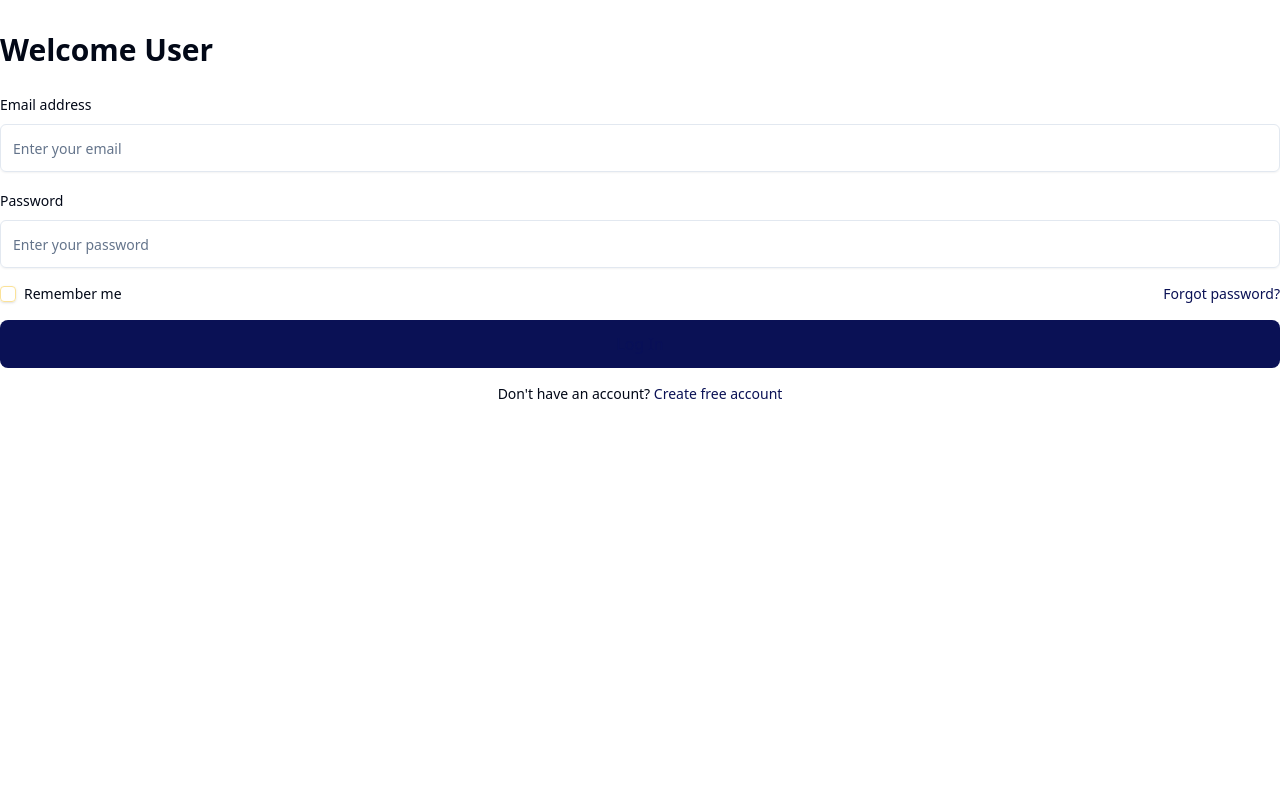
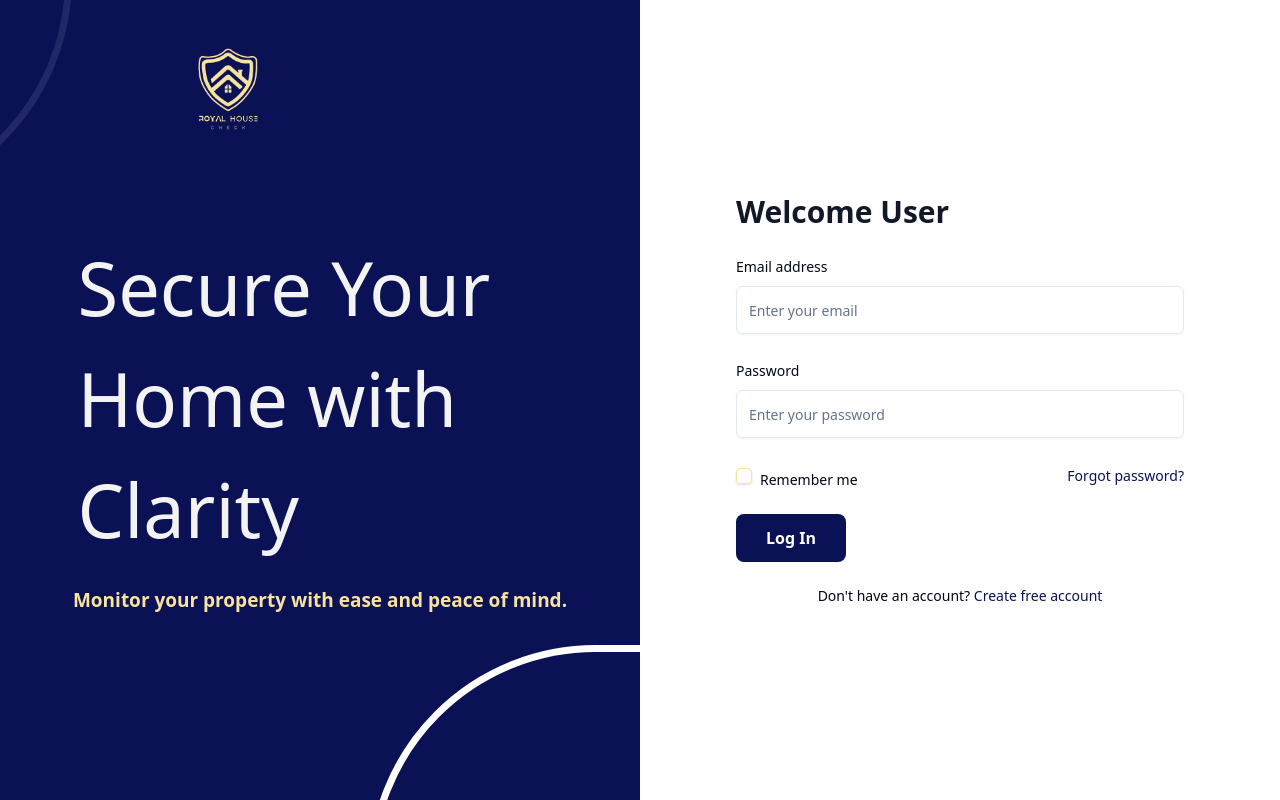
Before and after one commit to fahim37/lharris-frontend, a Next.js app: page /login in a window 1280 px wide. Built offline with nearby package versions, Linux system fonts and the light colour scheme.

Commit message:
build login page

```diff
--- a/src/app/(website)/dashboard/visit-logs/page.tsx
+++ b/src/app/(website)/dashboard/visit-logs/page.tsx
@@ -1,3 +1,4 @@
+
 "use client"
 
 import { useState } from "react"
--- a/src/components/auth/login-form.tsx
+++ b/src/components/auth/login-form.tsx
@@ -1,12 +1,14 @@
 "use client";
 
 import * as z from "zod";
+import { zodResolver } from "@hookform/resolvers/zod";
+import { useForm } from "react-hook-form";
 import { useState } from "react";
-import { useForm } from "react-hook-form";
-import { zodResolver } from "@hookform/resolvers/zod";
 import { signIn } from "next-auth/react";
 import { useRouter } from "next/navigation";
 import Link from "next/link";
+import { toast } from "sonner";
+
 
 import { Button } from "@/components/ui/button";
 import {
@@ -19,16 +21,13 @@ import {
 } from "@/components/ui/form";
 import { Input } from "@/components/ui/input";
 import { Checkbox } from "@/components/ui/checkbox";
-import { toast } from "sonner";
+import Image from "next/image";
 
+// Schema with explicit typing
 const loginFormSchema = z.object({
-  email: z.string().email({
-    message: "Please enter a valid email address.",
-  }),
-  password: z.string().min(1, {
-    message: "Password is required.",
-  }),
-  rememberMe: z.boolean().default(false),
+  email: z.string().email("Please enter a valid email address."),
+  password: z.string().min(1, "Password is required."),
+  rememberMe: z.boolean(),
 });
 
 type LoginFormValues = z.infer<typeof loginFormSchema>;
@@ -46,7 +45,7 @@ export function LoginForm() {
     },
   });
 
-  async function onSubmit(data: LoginFormValues) {
+  const onSubmit = async (data: LoginFormValues) => {
     setIsLoading(true);
 
     try {
@@ -54,29 +53,42 @@ export function LoginForm() {
         email: data.email,
         password: data.password,
         redirect: false,
+        callbackUrl: "/dashboard",
       });
 
       if (response?.error) {
-        toast("Login failed");
+        toast.error("Invalid credentials");
       } else {
         router.push("/dashboard");
         router.refresh();
       }
     } catch (error) {
-      toast("Something went wrong");
+      toast.error("Something went wrong. Please try again. || " + error);
     } finally {
       setIsLoading(false);
     }
-  }
+  };
 
   return (
-    <div className="space-y-6 py-8">
-      <div className="space-y-2">
-        <h1 className="text-3xl font-bold">Welcome User</h1>
+    <div className="flex min-h-screen overflow-hidden">
+      {/* Left section */}
+      <div className="hidden lg:flex w-1/2 bg-[#0a1155] text-white p-12 flex-col justify-between relative ">
+        <div className="border-[7px] border-[#212767] w-[592px] h-[455px] rounded-[400px] absolute lg:-top-[200px] xl:-bottom-[300px] -left-[500px] rotate-[-45deg]"></div>
+        <div>
+          <Image src="/assets/lhasis-logo.png" alt="Logo" width={100} height={100} className="w-[60px] h-[83px] mb-[101px] ml-[150px]" />
+          <h1 className="mt-4 text-[74px] w-[485px] !text-bold mx-auto text-[#f3f3f3]">Secure Your Home with Clarity</h1>
+          <p className="text-[19px] text-center text-[#F7E39F] font-semibold mt-[21px]">Monitor your property with ease and peace of mind.</p>
+        </div>
+       <div className="border-[7px] border-[white] w-[592px] h-[455px] rounded-[400px] absolute lg:-bottom-[200px] xl:-bottom-[300px] -right-[320px]"></div>
       </div>
 
+      {/* Right section */}
+      <div className="flex flex-col justify-center w-full lg:w-1/2 px-8 py-12 sm:px-16">
+        <div className="w-full max-w-md mx-auto space-y-6">
+          <h2 className="text-3xl font-bold text-gray-900">Welcome User</h2>
+
           <Form {...form}>
-        <form onSubmit={form.handleSubmit(onSubmit)} className="space-y-4">
+            <form onSubmit={form.handleSubmit(onSubmit)} className="space-y-6">
               <FormField
                 control={form.control}
                 name="email"
@@ -85,11 +97,11 @@ export function LoginForm() {
                     <FormLabel>Email address</FormLabel>
                     <FormControl>
                       <Input
-                    {...field}
                         type="email"
                         placeholder="Enter your email"
                         disabled={isLoading}
-                    className="h-12 rounded-md"
+                        {...field}
+                        className="h-12"
                       />
                     </FormControl>
                     <FormMessage />
@@ -105,11 +117,11 @@ export function LoginForm() {
                     <FormLabel>Password</FormLabel>
                     <FormControl>
                       <Input
-                    {...field}
                         type="password"
                         placeholder="Enter your password"
                         disabled={isLoading}
-                    className="h-12 rounded-md"
+                        {...field}
+                        className="h-12"
                       />
                     </FormControl>
                     <FormMessage />
@@ -122,7 +134,7 @@ export function LoginForm() {
                   control={form.control}
                   name="rememberMe"
                   render={({ field }) => (
-                <FormItem className="flex flex-row items-center space-x-2 space-y-0">
+                    <FormItem className="flex items-center space-x-2">
                       <FormControl>
                         <Checkbox
                           checked={field.value}
@@ -130,17 +142,12 @@ export function LoginForm() {
                           disabled={isLoading}
                         />
                       </FormControl>
-                  <FormLabel className="text-sm font-normal">
-                    Remember me
-                  </FormLabel>
+                      <FormLabel className="m-0 text-sm font-normal">Remember me</FormLabel>
                     </FormItem>
                   )}
                 />
 
-            <Link
-              href="/auth/forgot-password"
-              className="text-sm text-[#0a1155] hover:underline"
-            >
+                <Link href="/auth/forgot-password" className="text-sm text-[#0a1155] hover:underline">
                   Forgot password?
                 </Link>
               </div>
@@ -148,22 +155,21 @@ export function LoginForm() {
               <Button
                 type="submit"
                 disabled={isLoading}
-            className="h-12 w-full bg-[#0a1155] hover:bg-[#0a1155]/90"
+                className="w-[110px] h-12 bg-[#0a1155] hover:bg-[#0a1155]/90 text-base font-bold text-white"
               >
-            Log In
+                {isLoading ? "Logging in..." : "Log In"}
               </Button>
 
-          <div className="mt-4 text-center text-sm">
+              <div className="text-center text-sm">
                 Don&apos;t have an account?{" "}
-            <Link
-              href="/auth/register"
-              className="text-[#0a1155] hover:underline"
-            >
+                <Link href="/auth/register" className="text-[#0a1155] hover:underline">
                   Create free account
                 </Link>
               </div>
             </form>
           </Form>
         </div>
+      </div>
+    </div>
   );
 }
--- a/src/components/auth/register-form.tsx
+++ b/src/components/auth/register-form.tsx
@@ -77,7 +77,7 @@ export function RegisterForm() {
         toast("Registration failed");
       }
     } catch (error) {
-      toast("Something went wrong");
+      toast("Something went wrong || " + error);
     } finally {
       setIsLoading(false);
     }
--- a/src/components/auth/verify-form.tsx
+++ b/src/components/auth/verify-form.tsx
@@ -34,7 +34,7 @@ export function VerifyForm() {
         toast.error("Invalid verification code.");
       }
     } catch (error) {
-      toast("Something went wrong");
+      toast("Something went wrong || " + error);
     } finally {
       setIsLoading(false);
     }
```
Lines whose indentation alone changed are shown as unchanged.
